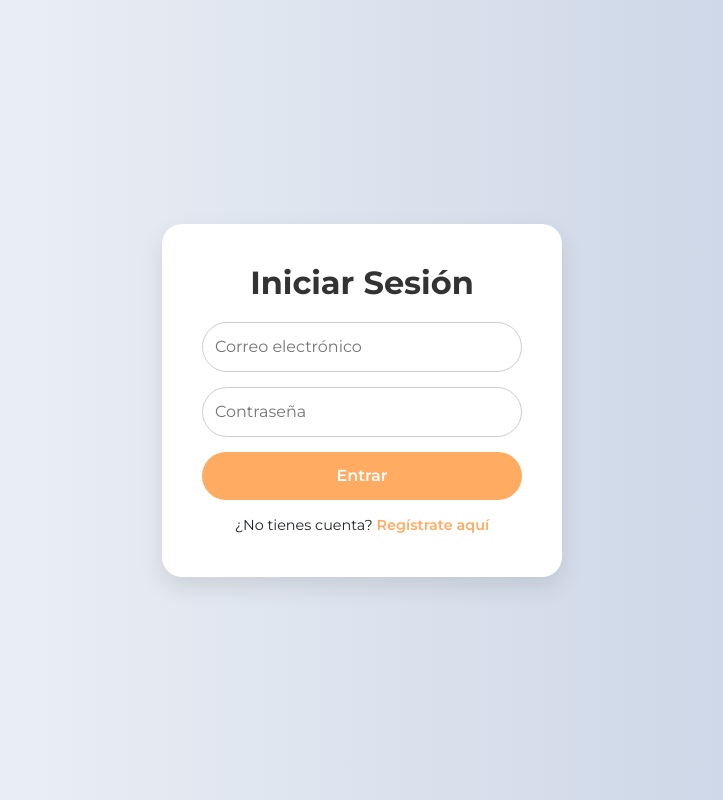
After one commit to jaquesalazar/red_social, a Django app: page /login/ in a window 1280 px wide. The commit adds this page. Shown: the whole page, without its empty margins (278-1001 px from the left). Run offline with Django 5.2, Linux system fonts and the light colour scheme.

Commit message:
va queriendo

```diff
--- a/red_social/myapp/forms.py
+++ b/red_social/myapp/forms.py
@@ -4,6 +4,7 @@ import re
 from django.contrib.auth.hashers import make_password
 
 class RegistroForm(forms.ModelForm):
+
     consent = forms.BooleanField(
         required=True,
         label="He leído y acepto el Aviso de Privacidad"
--- /dev/null
+++ b/red_social/myapp/templates/myapp/login.html
@@ -0,0 +1,95 @@
+{% load static %}
+<!DOCTYPE html>
+<html lang="es">
+<head>
+  <meta charset="UTF-8">
+  <title>Iniciar Sesión - SocialCaz</title>
+  <link href="https://cdn.jsdelivr.net/npm/bootstrap@5.3.2/dist/css/bootstrap.min.css" rel="stylesheet">
+  <link href="https://fonts.googleapis.com/css2?family=Montserrat:wght@400;600;700&display=swap" rel="stylesheet">
+  <style>
+    body {
+      height: 100vh;
+      background: linear-gradient(to right, #f5f7fa, #c3cfe2);
+      display: flex;
+      justify-content: center;
+      align-items: center;
+      font-family: "Montserrat", sans-serif;
+    }
+    .login-box {
+      background-color: #fff;
+      border-radius: 20px;
+      box-shadow: 0 10px 25px rgba(0,0,0,0.1);
+      padding: 40px;
+      width: 400px;
+      text-align: center;
+    }
+    h2 {
+      color: #333;
+      font-weight: 700;
+      margin-bottom: 20px;
+    }
+    input {
+      width: 100%;
+      padding: 12px;
+      margin-bottom: 15px;
+      border-radius: 25px;
+      border: 1.5px solid #ccc;
+      outline: none;
+      transition: 0.3s;
+    }
+    input:focus {
+      border-color: #FFAC62;
+      box-shadow: 0 0 8px rgba(255,172,98,0.5);
+    }
+    .btn-login {
+      background-color: #FFAC62;
+      border: none;
+      color: white;
+      padding: 12px;
+      width: 100%;
+      border-radius: 25px;
+      font-weight: 600;
+      transition: 0.3s;
+    }
+    .btn-login:hover {
+      background-color: #e69447;
+    }
+    .link {
+      margin-top: 15px;
+      font-size: 0.9rem;
+    }
+    .link a {
+      color: #FFAC62;
+      text-decoration: none;
+      font-weight: 600;
+    }
+    .link a:hover {
+      text-decoration: underline;
+    }
+  </style>
+</head>
+<body>
+
+<div class="login-box">
+  <h2>Iniciar Sesión</h2>
+
+  {% if messages %}
+    {% for message in messages %}
+      <div class="alert alert-info">{{ message }}</div>
+    {% endfor %}
+  {% endif %}
+
+  <form method="post">
+    {% csrf_token %}
+    <input type="email" name="email" placeholder="Correo electrónico" required>
+    <input type="password" name="password" placeholder="Contraseña" required>
+    <button type="submit" class="btn-login">Entrar</button>
+  </form>
+
+  <div class="link">
+    ¿No tienes cuenta? <a href="{% url 'registro' %}">Regístrate aquí</a>
+  </div>
+</div>
+
+</body>
+</html>
--- a/red_social/myapp/urls.py
+++ b/red_social/myapp/urls.py
@@ -4,6 +4,9 @@ from . import views
 urlpatterns = [
     path("", views.registro, name="home"),  # página raíz abre registro
     path("registro/", views.registro, name="registro"),
+    path("login/", views.login_view, name="login"),
+    path('red_social/', views.red_social, name='red_social'),
     path("bienvenido/", views.bienvenido, name="bienvenido"),
     path("aviso/", views.aviso, name="aviso"),
+    path('cerrar_sesion/', views.cerrar_sesion, name='cerrar_sesion'),
 ]
--- a/red_social/myapp/views.py
+++ b/red_social/myapp/views.py
@@ -1,34 +1,69 @@
 from django.shortcuts import render, redirect
+from django.contrib import messages
 from .forms import RegistroForm
 from mongo import users_coll
-from django.contrib.auth.hashers import make_password
+from django.contrib.auth.hashers import check_password, make_password
+from django.contrib.auth import logout
+
 
 def registro(request):
     if request.method == "POST":
         form = RegistroForm(request.POST)
         if form.is_valid():
             email = form.cleaned_data["email"]
-            password = make_password(form.cleaned_data["password"]) # hash seguro
+            password = make_password(form.cleaned_data["password"])
             consent = form.cleaned_data["consent"]
 
-            # Verificar si el usuario ya existe
             if users_coll.find_one({"email": email}):
                 form.add_error("email", "Este correo ya está registrado.")
             else:
-                usuario_doc = {
+                users_coll.insert_one({
                     "email": email,
                     "password": password,
                     "consent": consent,
                     "consent_version": "v1.0"
-                }
-                users_coll.insert_one(usuario_doc)
-                return redirect("bienvenido")
+                })
+                messages.success(request, "Registro exitoso. Ahora inicia sesión.")
+                return redirect("login")  # 🔹 Redirigir a login
     else:
         form = RegistroForm()
     return render(request, "myapp/registro.html", {"form": form})
 
+
+def login_view(request):
+    if request.method == "POST":
+        email = request.POST.get("email")
+        password = request.POST.get("password")
+
+        usuario = users_coll.find_one({"email": email})
+        if usuario and check_password(password, usuario["password"]):
+            request.session["usuario_email"] = email  # guardar sesión
+            return redirect("red_social")
+        else:
+            messages.error(request, "Correo o contraseña incorrectos.")
+            return render(request, "myapp/login.html")
+
+    return render(request, "myapp/login.html")
+
+
 def bienvenido(request):
-    return render(request, "myapp/bienvenido.html")
+    email = request.session.get("usuario_email")
+    if not email:
+        return redirect("login")  # 🔒 seguridad básica
+    return render(request, "myapp/bienvenido.html", {"email": email})
+
 
 def aviso(request):
     return render(request, "myapp/aviso.html")
+
+def red_social(request):
+    email = request.session.get("usuario_email")
+    if not email:
+        return redirect("login")  # si no hay sesión, vuelve al login
+    return render(request, "myapp/red_social.html", {"usuario": email})
+
+# Cerrar sesión
+def cerrar_sesion(request):
+    request.session.flush()
+    messages.info(request, "Sesión cerrada correctamente.")
+    return redirect('login')
```
Also changed, not shown: red_social/myapp/templates/myapp/red_social.html (added, +84 -0 lines), red_social/myapp/templates/myapp/registro.html (+16 -33 lines).
